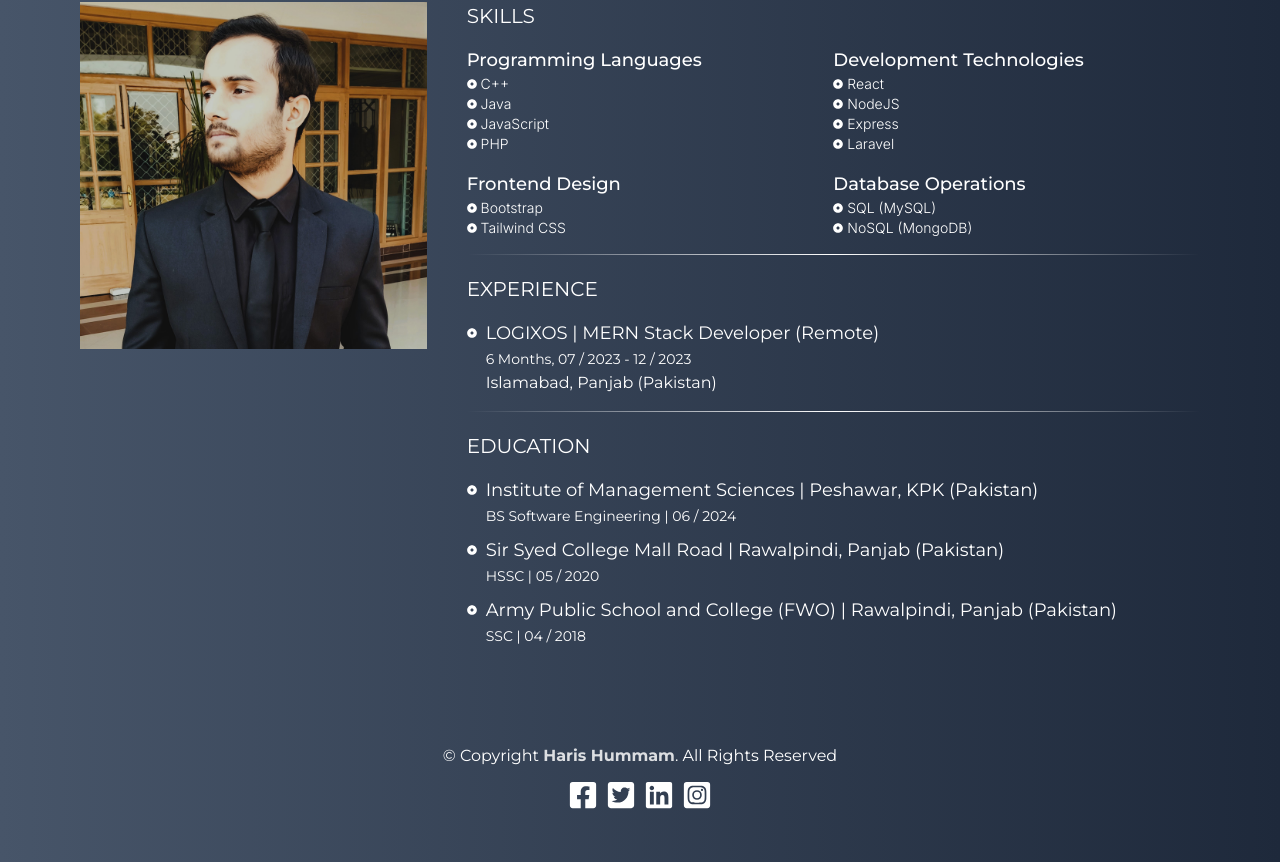
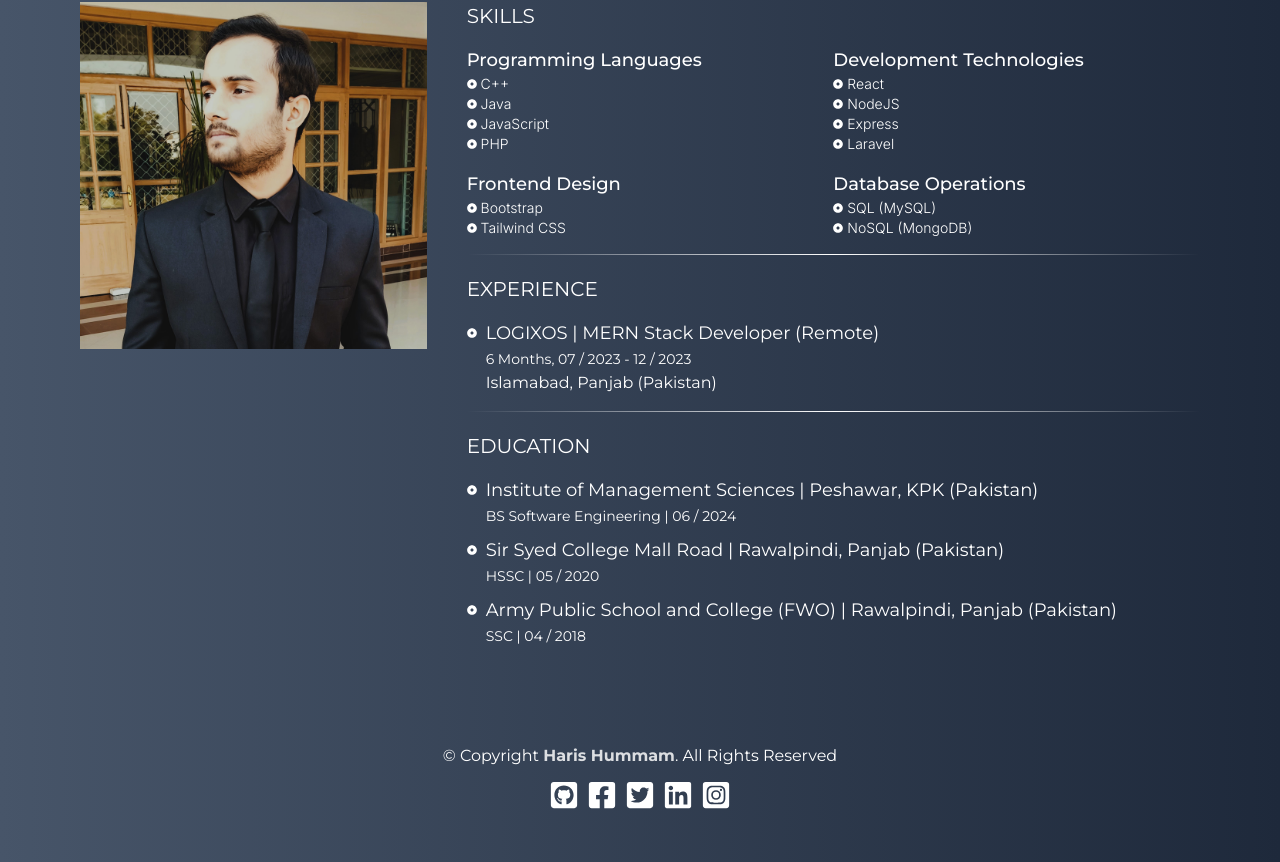
Before and after one commit to harishummam/my-portfolio, a Next.js app: page /about in a window 1280 px wide. Shown: the part 324-1186 px from the top of the page. Built offline with nearby package versions, Linux system fonts and the light colour scheme; what tailwindcss-animated would draw is missing.

Commit message:
Added Github Link

```diff
--- a/components/Footer.jsx
+++ b/components/Footer.jsx
@@ -1,22 +1,44 @@
 "use client";
 import Link from "next/link";
-import { FaFacebookSquare, FaInstagramSquare, FaLinkedin, FaTwitterSquare } from "react-icons/fa";
+import {
+  FaFacebookSquare,
+  FaGithubSquare,
+  FaInstagramSquare,
+  FaLinkedin,
+  FaTwitterSquare,
+} from "react-icons/fa";
 
 const Footer = () => {
   return (
     <div className="block text-center font-montserrat text-white">
       <p>
-        &copy; Copyright <span className="font-bold animate-pulse">Haris Hummam</span>. All
+        &copy; Copyright{" "}
+        <span className="font-bold animate-pulse">Haris Hummam</span>. All
         Rights Reserved
       </p>
       <div className="flex justify-center items-center space-x-2 m-3">
-        <Link href="https://www.facebook.com/profile.php?id=100005285476593" className="hover:text-gray-800">
+        <Link
+          href="https://github.com/Harum101"
+          className="hover:text-gray-800"
+        >
+          <FaGithubSquare size={30} />
+        </Link>
+        <Link
+          href="https://www.facebook.com/profile.php?id=100005285476593"
+          className="hover:text-gray-800"
+        >
           <FaFacebookSquare size={30} />
         </Link>
-        <Link href="https://twitter.com/HarisHummam1" className="hover:text-gray-800">
+        <Link
+          href="https://twitter.com/HarisHummam1"
+          className="hover:text-gray-800"
+        >
           <FaTwitterSquare size={30} />
         </Link>
-        <Link href="https://www.linkedin.com/in/haris-hummam-a404621ba/" className="hover:text-gray-800">
+        <Link
+          href="https://www.linkedin.com/in/haris-hummam-a404621ba/"
+          className="hover:text-gray-800"
+        >
           <FaLinkedin size={30} />
         </Link>
         <Link href="#" className="hover:text-gray-800">
```
